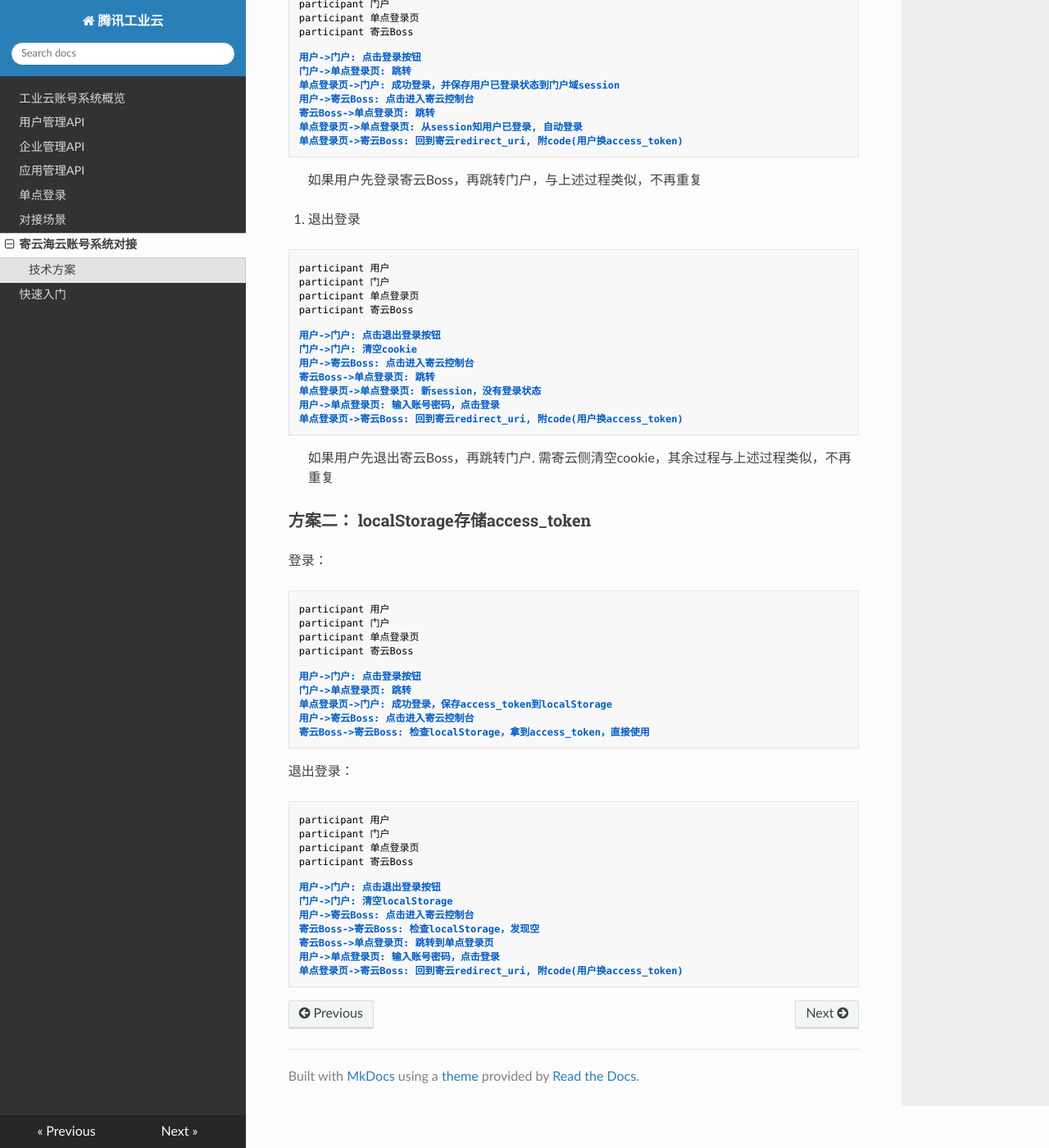
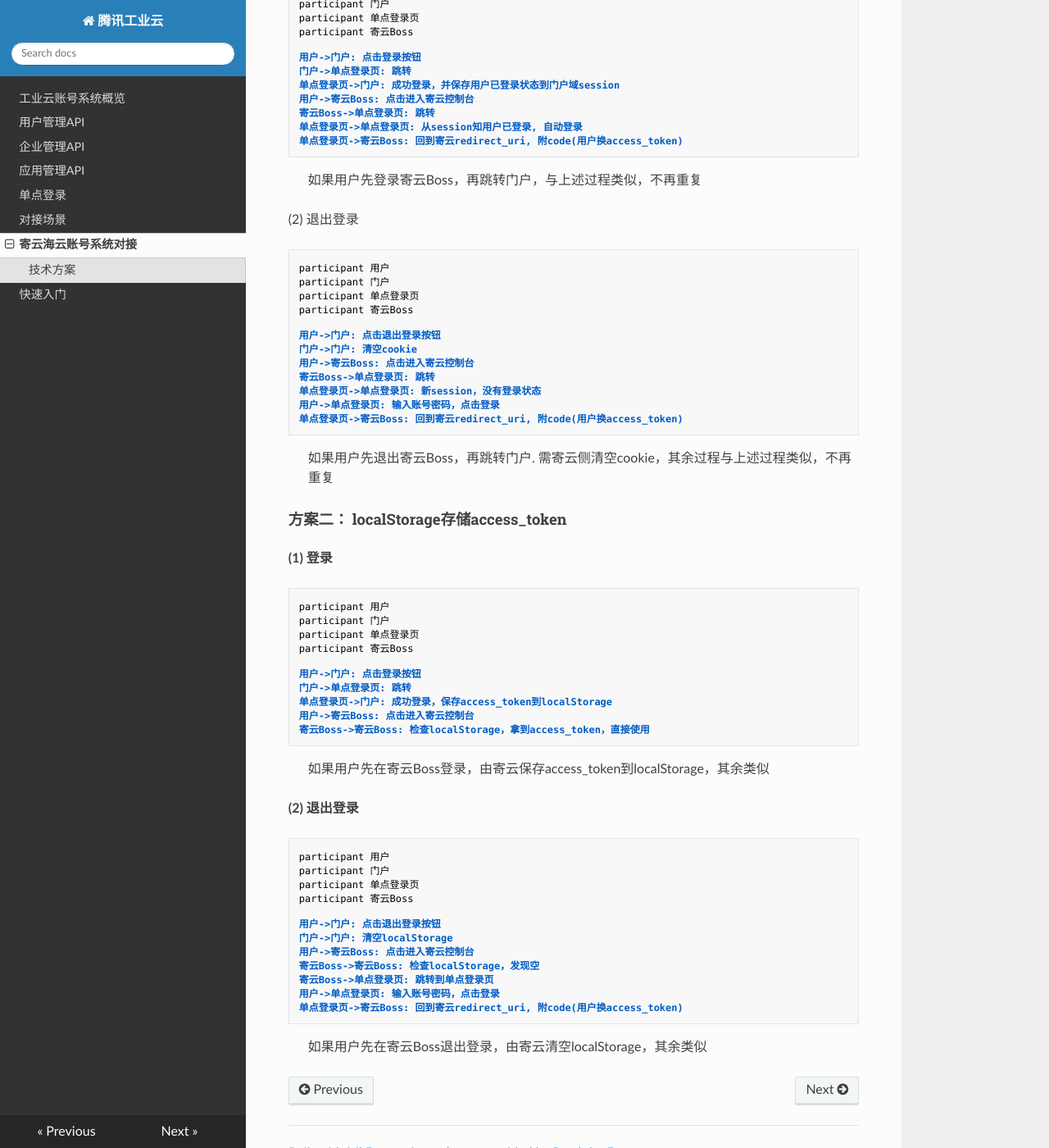
Before and after one commit to victorisildur/industry_account, an MkDocs documentation site: the page built from docs/awcloud_neucloud.md, in a window 1280 px wide and 1400 px high, scrolled down 3100 px. Shown: the whole window at 82% size. Built offline with MkDocs 1.6.1, drawn with Linux system fonts in a browser that asks for light colours; nearby versions of some CDN libraries; a script that is not in the unit is left out.

Commit message:
feat: 登录态同步两个方案 细节

````diff
--- a/docs/awcloud_neucloud.md
+++ b/docs/awcloud_neucloud.md
@@ -142,7 +142,7 @@
 
 ### 3.1 方案一 单点登录session维护登录状态
 
-1. 登录
+(1) 登录
 
 ```sequence
 participant 用户
@@ -161,7 +161,7 @@
 
 > 如果用户先登录寄云Boss，再跳转门户，与上述过程类似，不再重复
 
-2. 退出登录
+(2) 退出登录
 
 ```sequence
 participant 用户
@@ -180,9 +180,9 @@
 
 > 如果用户先退出寄云Boss，再跳转门户. 需寄云侧清空cookie，其余过程与上述过程类似，不再重复
 
-## 方案二： localStorage存储access_token
+### 方案二： localStorage存储access_token
 
-登录：
+**(1) 登录**
 
 ```sequence
 participant 用户
@@ -197,7 +197,9 @@
 寄云Boss->寄云Boss: 检查localStorage，拿到access_token，直接使用
 ```
 
-退出登录：
+> 如果用户先在寄云Boss登录，由寄云保存access_token到localStorage，其余类似
+
+**(2) 退出登录**
 
 ```sequence
 participant 用户
@@ -213,3 +215,5 @@
 用户->单点登录页: 输入账号密码，点击登录
 单点登录页->寄云Boss: 回到寄云redirect_uri, 附code(用户换access_token)
 ```
+
+> 如果用户先在寄云Boss退出登录，由寄云清空localStorage，其余类似
````
